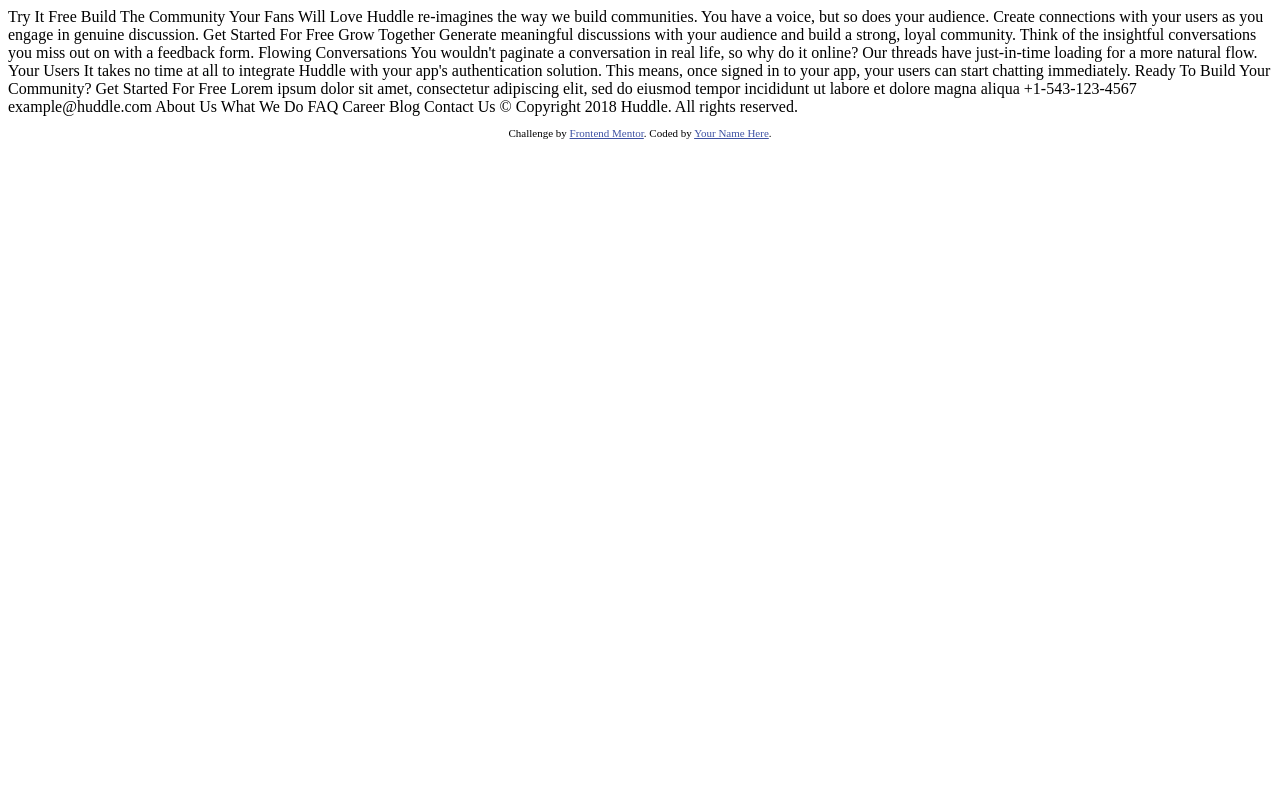
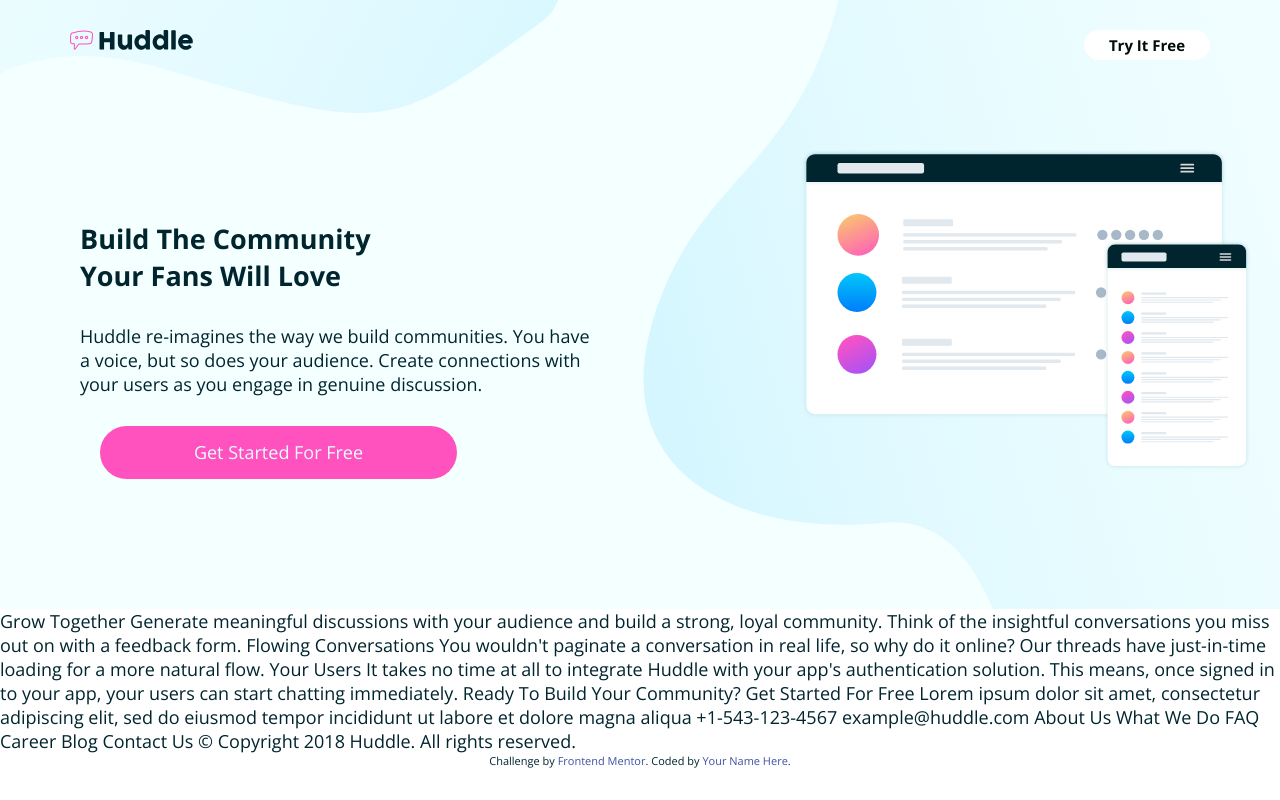
Before and after one commit to Kiunga1/huddle-landing-page-with-alternating-feature-blocks-master, a plain HTML site: page index.html in a window 1280 px wide. Drawn offline with nearby package versions, Linux system fonts and the light colour scheme.

Commit message:
added styling to hero section

```diff
--- /dev/null
+++ b/css/hero.css
@@ -0,0 +1,84 @@
+.hero {
+    background: linear-gradient(rgba(200, 255, 255, 0.2), rgba(200, 255, 255, 0.2)), url(../images/bg-hero-mobile.svg) no-repeat center center / cover ;
+
+}
+
+.hero .illustration_img img {
+    height: 40vh;
+    width: 100%;
+    margin-top: 30px;
+}
+
+.header {
+    display: flex;
+    justify-content: space-between;
+    padding: 30px 20px;
+}
+
+.logo img {
+    height: 20px;
+    margin: auto;
+
+}
+
+.try_it_btn {
+    background-color: white;
+    text-align: center;
+    font-family: 'Open Sans', sans-serif;
+    border-radius: 20px;
+    padding: 5px 25px;
+    color: rgb(0, 14, 7);
+    font-size: 15px;
+    font-weight: 600;
+}
+
+h1 {
+    font-family: 'Poppins' sans-serif;
+    margin: 30px 0;
+}
+
+.headline {
+    padding: 30px;
+    text-align: center;
+    display: flex;
+    flex-direction: column;
+}
+
+.headline_content p, .get_started_btn{
+    margin-bottom: 30px;
+}
+.get_started_btn {
+    background-color: hsl(322, 100%, 66%);
+    text-align: center;
+    font-family: 'Open Sans', sans-serif;
+    line-height: 33px;
+    border-radius: 30px;
+    padding: 10px 10px;
+    color: hsl(193, 100%, 96%);
+    width: 90%;
+
+    margin-left: 20px;
+}
+
+@media (min-width:799px) {
+    .header {
+        padding: 30px 70px;
+    }
+    .headline_content{
+        width: 50%;
+        padding: 70px 50px;
+    }
+    .headline {
+        flex-direction: row;
+        justify-content: space-between;
+        text-align: left;
+    }
+
+    .get_started_btn {
+        width: 70%;
+    }
+    .illustration_img {
+        margin-top: 0;
+        height: 50hv;
+    }
+}
--- /dev/null
+++ b/css/style.css
@@ -0,0 +1,17 @@
+/*Normalise css*/
+* {
+    padding: 0;
+    margin: 0;
+    box-sizing: border-box;
+}
+
+body {
+    font-family: 'Open sans', sans-serif;
+    font-size: 18px;
+    color: hsl(192, 100%, 9%);
+}
+
+a {
+    text-decoration: none;
+    color: inherit;
+}
--- a/index.html
+++ b/index.html
@@ -5,6 +5,16 @@
   <meta name="viewport" content="width=device-width, initial-scale=1.0"> <!-- displays site properly based on user's device -->
 
   <link rel="icon" type="image/png" sizes="32x32" href="./images/favicon-32x32.png">
+
+  <!--  Css styles -->
+  <link rel="stylesheet" href="./css/hero.css">
+  <link rel="stylesheet" href="./css/style.css">
+
+  <!-- Google fonts -->
+  <link rel="preconnect" href="https://fonts.googleapis.com">
+<link rel="preconnect" href="https://fonts.gstatic.com" crossorigin>
+<link href="https://fonts.googleapis.com/css2?family=Dosis:wght@200;300;400;500&family=Open+Sans:wght@400;700&family=Poppins:wght@600&display=swap" rel="stylesheet">
+
 
   <title>Frontend Mentor | Huddle landing page with alternating feature blocks</title>
 
@@ -16,14 +26,34 @@
 </head>
 <body>
 
-  Try It Free
+  <section class="hero">
+    <header class="header">
+      <div class="logo">
+        <img src="./images/logo.svg" alt="Site logo">
+      </div>
+      <div class="try_it_btn">
+        <a href="#" class="btn">Try It Free</a>
+      </div>
+    </header>
 
-  Build The Community Your Fans Will Love
+    <div class="headline">
+      <div class="headline_content">
+        <h1> Build The Community <br>Your Fans Will Love</h1>
+        <p>Huddle re-imagines the way we build communities. You have a voice, but so does your audience.
+          Create connections with your users as you engage in genuine discussion. </p>
+        <div class="get_started_btn">
+          <a href="#" class="btn">Get Started For Free</a>
+        </div>
 
-  Huddle re-imagines the way we build communities. You have a voice, but so does your audience.
-  Create connections with your users as you engage in genuine discussion.
+      </div>
+      <div class="illustration_img">
+        <img src="./images/illustration-mockups.svg" alt="illustration Mockups">
+      </div>
+    </div>
 
-  Get Started For Free
+  </section>
+
+
 
   Grow Together
 
```
